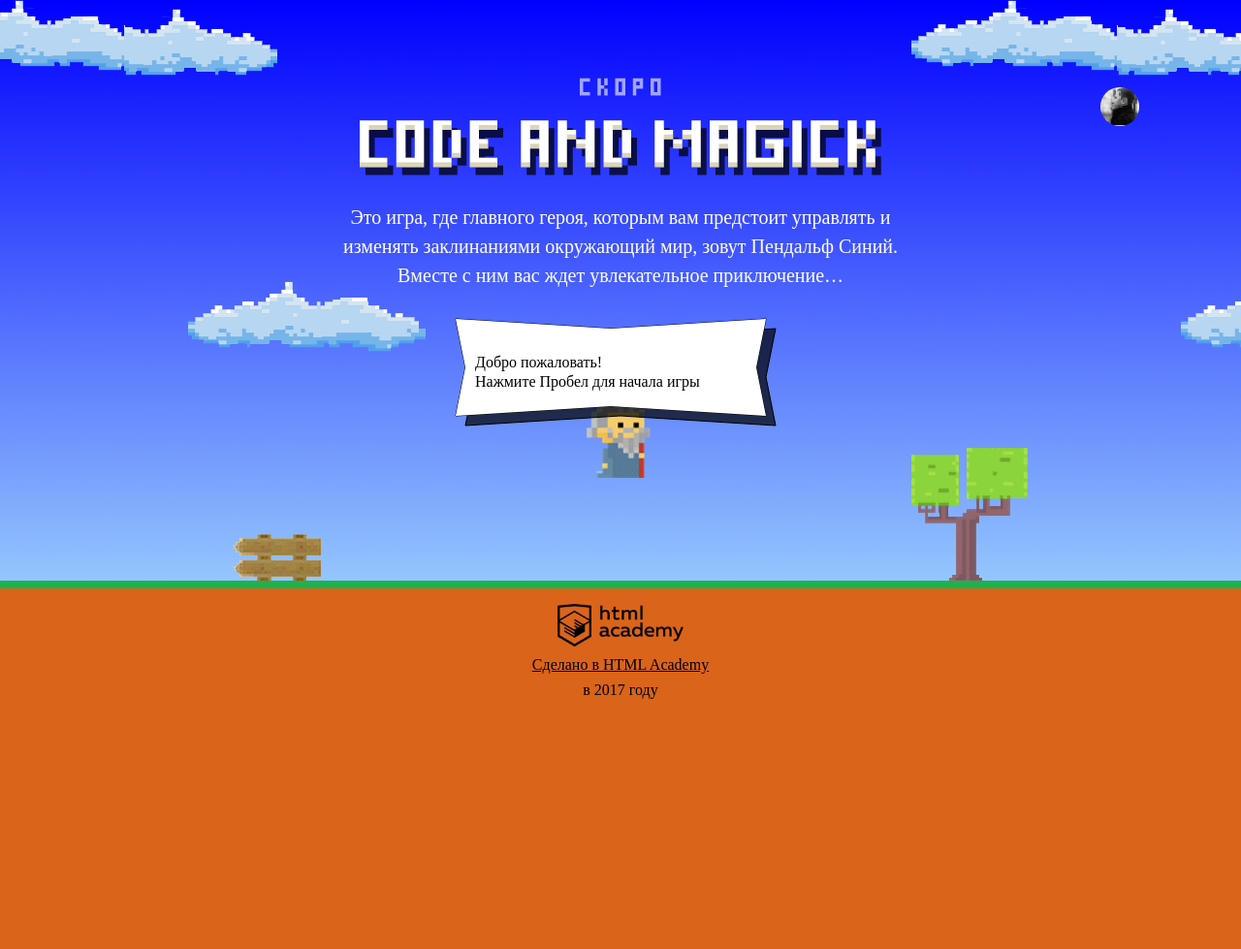
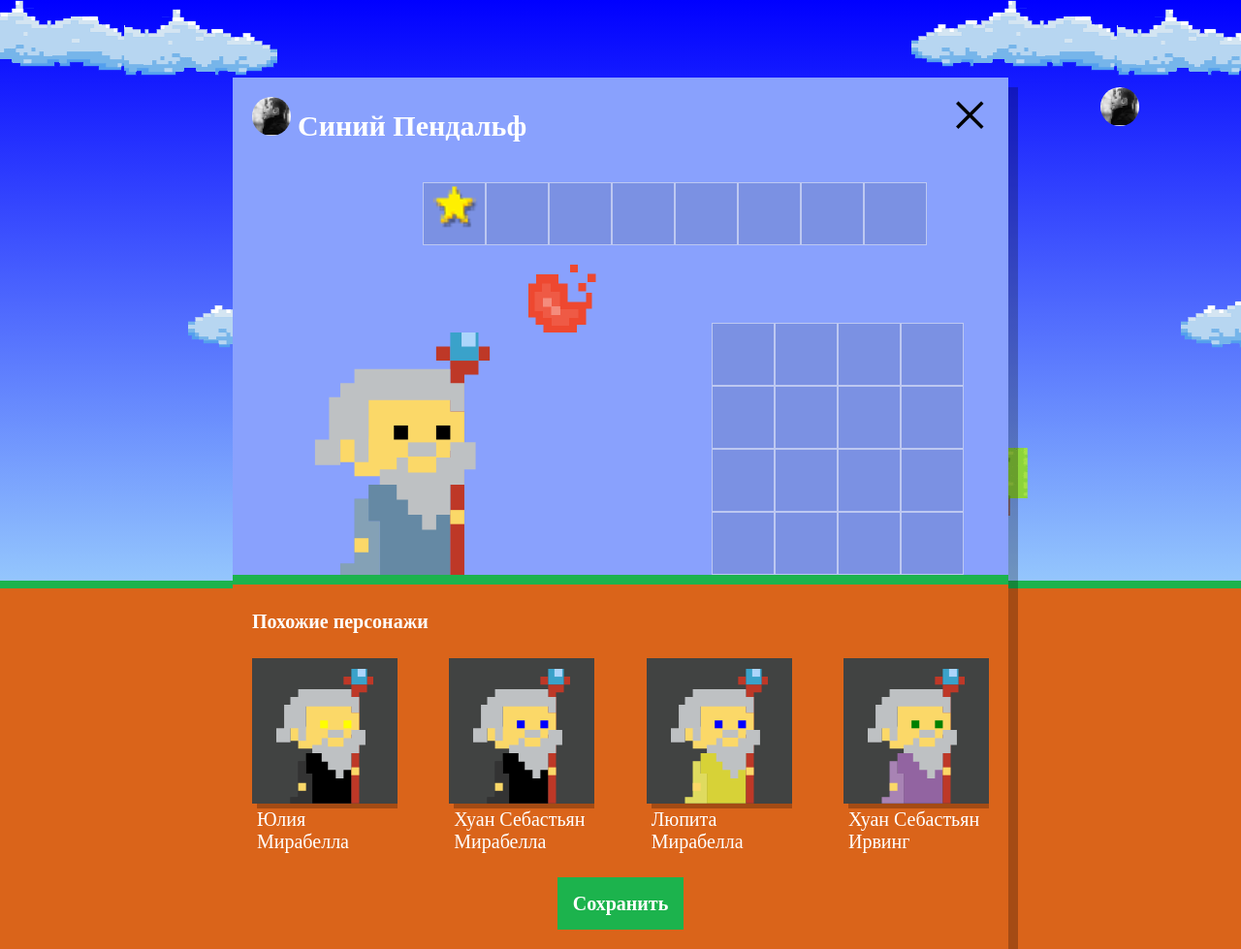
Before and after one commit to Sergey-Rozhkov/65854-code-and-magick-20, a website: page index.html in a window 1280 px wide. Shown: the whole page at 97% size. Before the commit the page ends 800 px from the top, so only its background shows below. Drawn offline with Linux system fonts and the light colour scheme; a web font is replaced by a local one.

Commit message:
Training project: we are horde

```diff
--- a/index.html
+++ b/index.html
@@ -209,6 +209,7 @@
 
 </script>
 <script src="js/stat.js"></script>
+<script src="js/setup.js"></script>
 <script src="js/game.js"></script>
 
 </body>
--- /dev/null
+++ b/js/setup.js
@@ -0,0 +1,51 @@
+'use strict';
+
+var WIZARD_NAMES = ['Иван', 'Хуан Себастьян', 'Мария', 'Кристоф', 'Виктор', 'Юлия', 'Люпита', 'Вашингтон'];
+var WIZARD_SURNAMES = ['да Марья', 'Верон', 'Мирабелла', 'Вальц', 'Онопко', 'Топольницкая', 'Нионго', 'Ирвинг'];
+var WIZARD_COAT_COLOR = ['rgb(101, 137, 164)', 'rgb(241, 43, 107)', 'rgb(146, 100, 161)', 'rgb(56, 159, 117)', 'rgb(215, 210, 55)', 'rgb(0, 0, 0)'];
+var WIZARD_EYES_COLOR = ['black', 'red', 'blue', 'yellow', 'green'];
+
+var userDialog = document.querySelector('.setup');
+userDialog.classList.remove('hidden');
+
+var similarListElement = document.querySelector('.setup-similar-list');
+
+var similarWizardTemplate = document.querySelector('#similar-wizard-template')
+    .content
+    .querySelector('.setup-similar-item');
+
+var getRandomIndexArray = function (arr) {
+  var min = 0;
+  var max = arr.length - 1;
+  var result = Math.ceil(Math.random() * (max - min) + min);
+  return arr[result];
+};
+
+var wizards = [];
+
+for (var i = 0; i < 4; i++) {
+  var wizard = {
+    name: getRandomIndexArray(WIZARD_NAMES) + ' ' + getRandomIndexArray(WIZARD_SURNAMES),
+    coatColor: getRandomIndexArray(WIZARD_COAT_COLOR),
+    eyesColor: getRandomIndexArray(WIZARD_EYES_COLOR)
+  };
+  wizards.push(wizard);
+}
+
+var renderWizard = function (item) {
+  var wizardElement = similarWizardTemplate.cloneNode(true);
+
+  wizardElement.querySelector('.setup-similar-label').textContent = item.name;
+  wizardElement.querySelector('.wizard-coat').style.fill = item.coatColor;
+  wizardElement.querySelector('.wizard-eyes').style.fill = item.eyesColor;
+
+  return wizardElement;
+};
+
+var fragment = document.createDocumentFragment();
+for (var j = 0; j < 4; j++) {
+  fragment.appendChild(renderWizard(wizards[j]));
+}
+similarListElement.appendChild(fragment);
+
+document.querySelector('.setup-similar').classList.remove('hidden');
```
